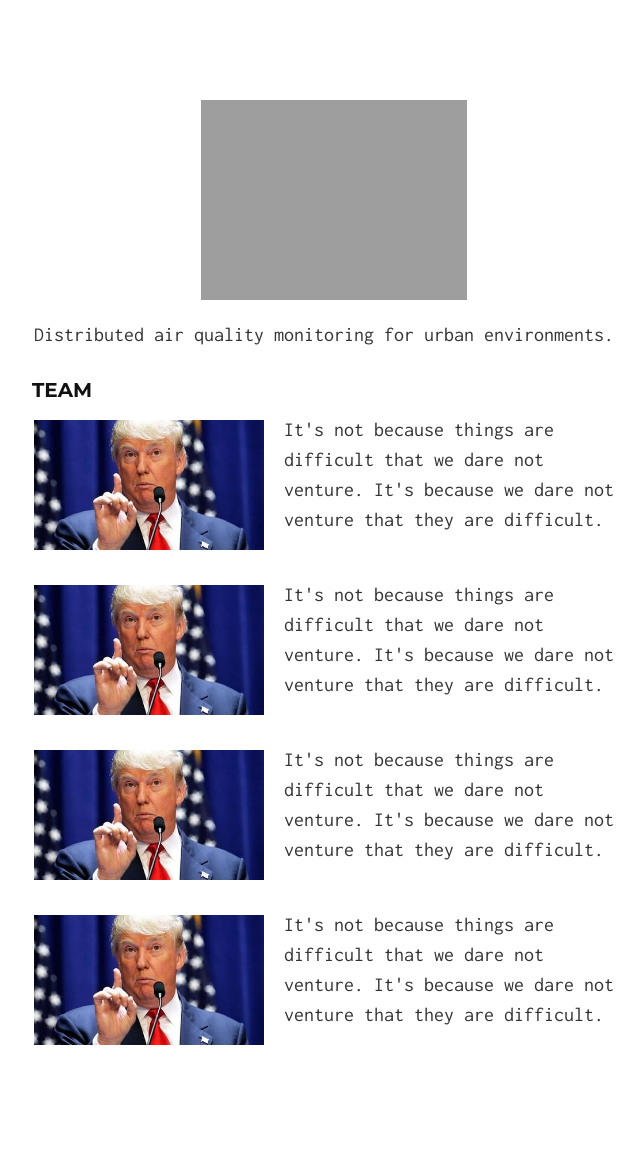
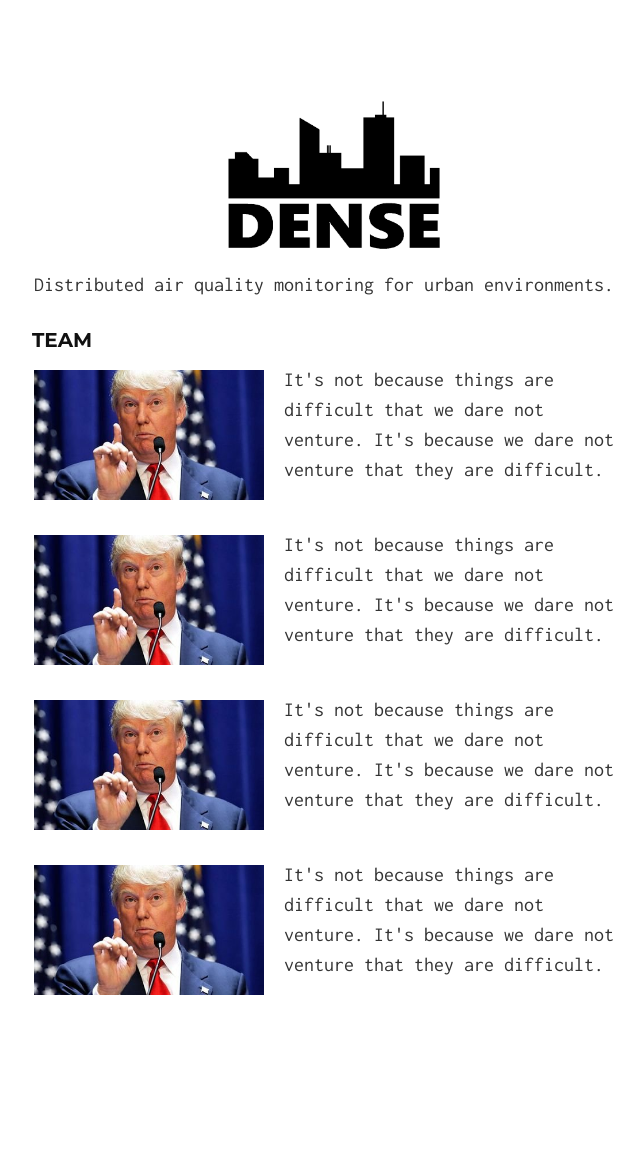
Before and after one commit to projectdense/projectdense.github.io, a Jekyll site: the page built from index.md, in a window 1280 px wide. Shown: the whole page, without its empty margins (306-950 px from the left). Built offline with Jekyll 4.4.1, drawn with Linux system fonts in a browser that asks for light colours; after the commit the page ends 1120 px from its top, so only the background shows below that.

Commit message:
Fix logo

```diff
--- a/index.md
+++ b/index.md
@@ -2,7 +2,7 @@
 layout: default
 ---
 
-![yo]({{ site.url }}/assets/logo.bmp){:height="200px"}
+![yo](assets/logo.png){:height="150px"}
 
 Distributed air quality monitoring for urban environments.
 
```
Also changed, not shown: assets/logo.png (added), 1 other file.
